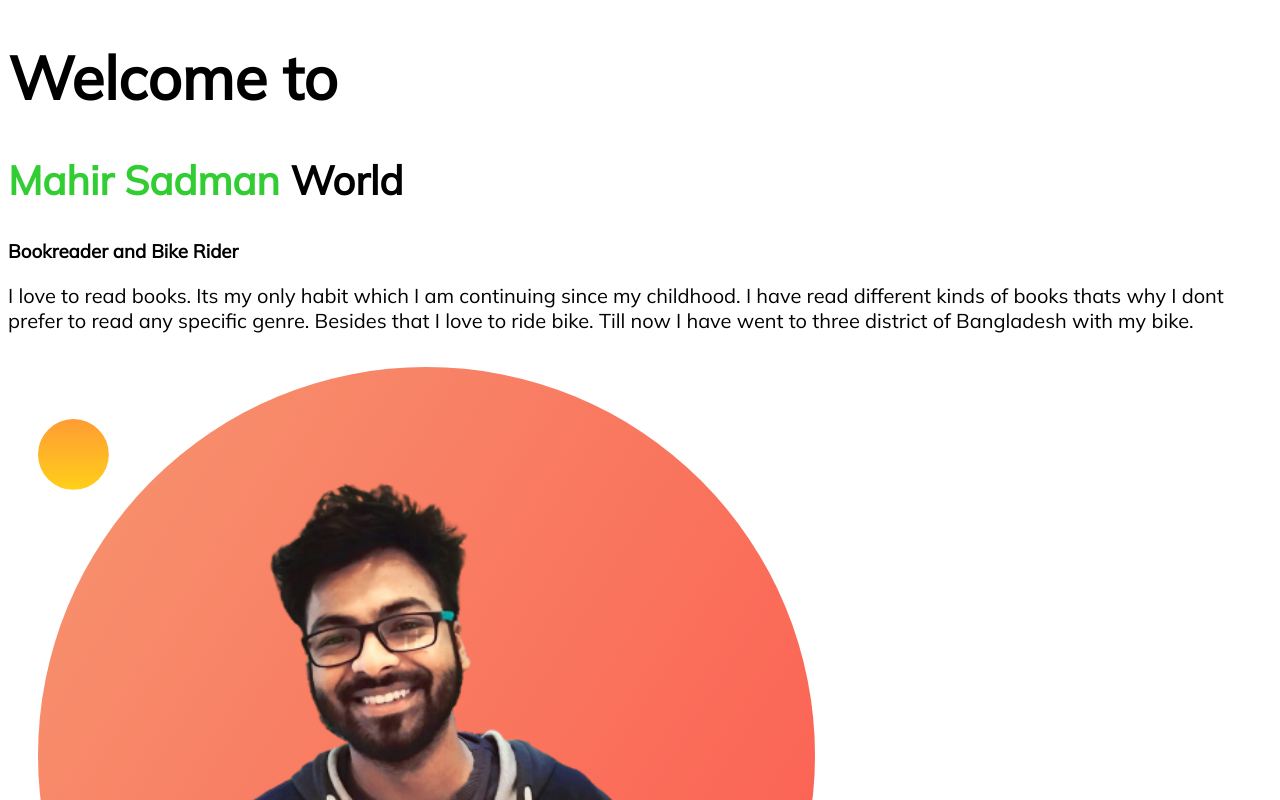
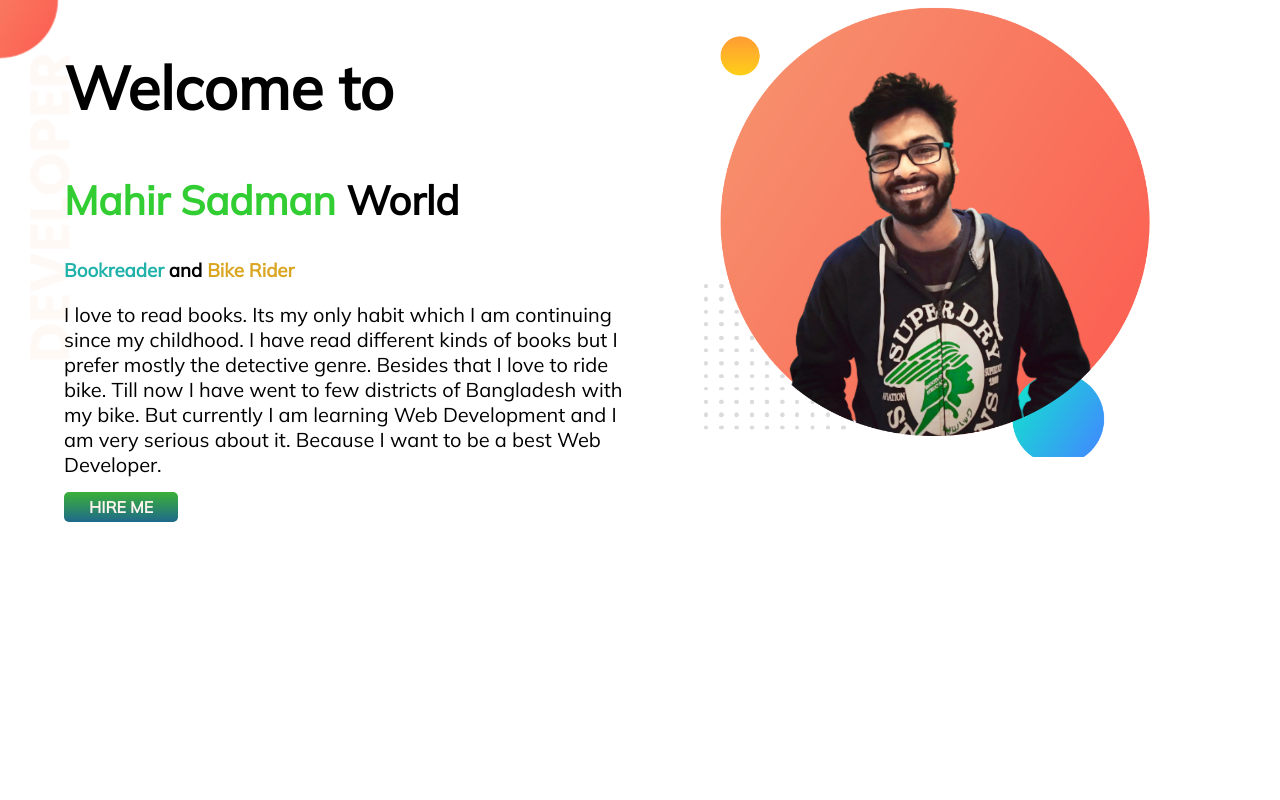
Before and after one commit to mahir077/baby-developer-portfolio, a plain HTML site: page index.html in a window 1280 px wide. Shown: the top 800 px of the page. Drawn offline with Linux system fonts and the light colour scheme.

Commit message:
Top banner

```diff
--- a/index.html
+++ b/index.html
@@ -1,5 +1,6 @@
 <!DOCTYPE html>
 <html lang="en">
+
 <head>
     <meta charset="UTF-8">
     <meta http-equiv="X-UA-Compatible" content="IE=edge">
@@ -10,12 +11,27 @@
     <link href="https://fonts.googleapis.com/css2?family=Mulish&display=swap" rel="stylesheet">
     <link rel="stylesheet" href="style.css">
 </head>
+
 <body>
-    <h1>Welcome to</h1>
-    <h2><span class="ishu">Mahir Sadman</span> World</h2>
-    <h3>Bookreader and Bike Rider</h3>
-    <p>I love to read books. Its my only habit which I am continuing since my childhood. I have read different kinds of books thats why I dont prefer to read any specific genre. Besides that I love to ride bike. Till now I have went to three district of Bangladesh with my bike.</p>
-    <img src="images/my-bg.png" alt="">
+    <section class="top-banner">
+        <div class="half-width">
+            <h1>Welcome to</h1>
+            <h2><span class="ishu">Mahir Sadman</span> World</h2>
+            <h3><span class="rat">Bookreader</span> and <span class="pot">Bike Rider</span></h3>
+            <p>I love to read books. Its my only habit which I am continuing since my childhood. I have read different
+                kinds
+                of books but I prefer mostly the detective genre. Besides that I love to ride bike. Till now
+                I
+                have went to few districts of Bangladesh with my bike. But currently I am learning Web Development and I
+                am very serious about it. Because I want to be a best Web Developer.</p>
+            <a class="op" target="_blank" href="https://www.linkedin.com/in/mahirsadman22/">HIRE ME</a>
+
+        </div>
+        <div class="half-width">
+            <img src="images/my-bg.png" alt="">
+        </div>
+    </section>
 
 </body>
+
 </html>
--- a/style.css
+++ b/style.css
@@ -1,4 +1,5 @@
 body { font-family: 'Mulish', sans-serif;
+      margin: 0;
 
 }
 h1 { font-size: 60px;
@@ -13,3 +14,31 @@ h2 { font-size: 40px;
 p {font-size: 20px;
 
 }
+section{ display: flex;
+
+}
+.half-width { width:50%;
+             padding-left: 5%;
+
+}
+.half-width img { width: 80%;
+
+}
+.rat{ color: lightseagreen;
+
+}
+.pot{ color:goldenrod;
+
+}
+.op{    color:seashell   ;
+        text-decoration: none;
+        background-image: linear-gradient(rgb(59, 177, 55), rgb(30, 105, 139));
+        padding: 5px 25px;
+        border-radius: 5px;
+        font-weight: 800;
+
+}
+.top-banner{ background-image:url(images/top-banner.png);
+             background-repeat:no-repeat;
+
+}
```
